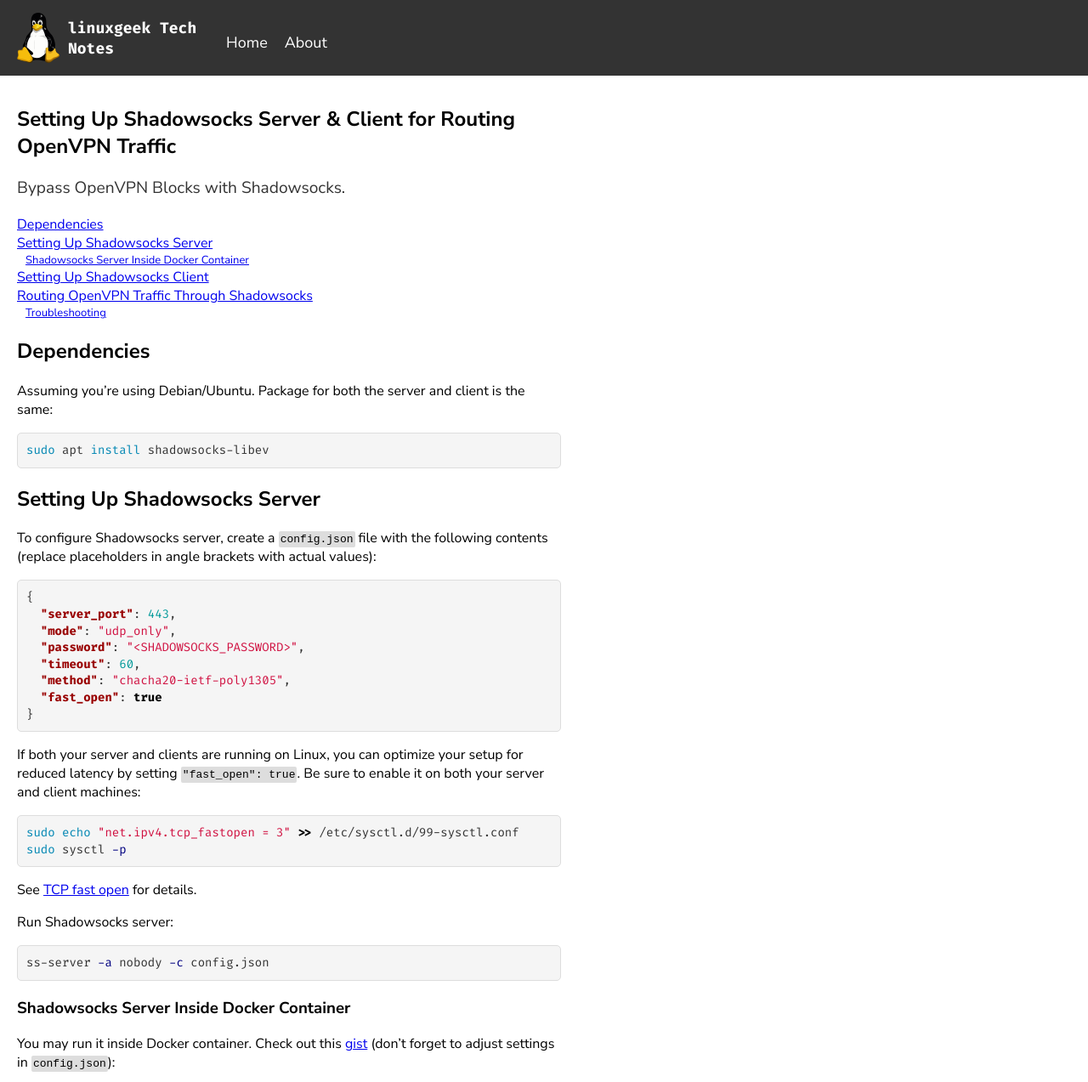
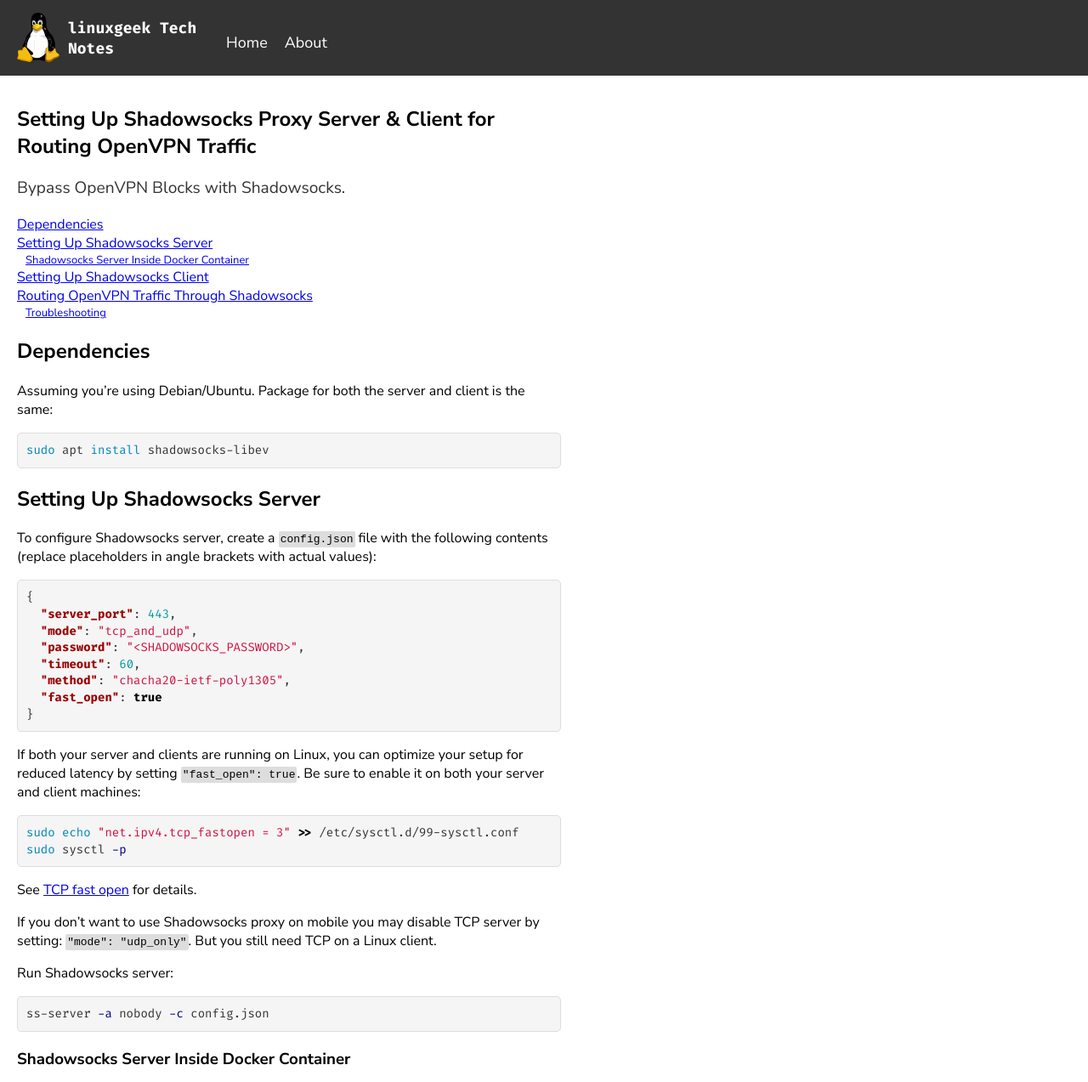
Before and after one commit to linuxgeek11/linuxgeek11.github.io, a Jekyll site: the page built from _posts/2023-11-02-shadowsocks-openvpn.md, in a window 1280 px wide, cut to the strip 0-1273 px from the top of the page. Shown: the whole strip at 85% size. Built offline with Jekyll 4.4.1, drawn with Linux system fonts in a browser that asks for light colours; comment, search, counter and statistics services are not loaded; the table of contents is made by our own code; some of the changed text lies outside the part shown.

````diff
--- a/Gemfile
+++ b/Gemfile
@@ -1,5 +1,6 @@
 source 'https://rubygems.org'
 group :jekyll_plugins do
+  gem "jekyll-archives"
   gem "github-pages"
   gem "jekyll-github-metadata"
   gem "jekyll"
--- a/_config.yml
+++ b/_config.yml
@@ -8,6 +8,7 @@ plugins:
   - jekyll-seo-tag
   - jekyll-sitemap
   - jekyll-feed
+  - jekyll-archives
 
 toc:
   min_level: 1
@@ -20,3 +21,9 @@ repository: linuxgeek11/linuxgeek11.github.io
 author:
   name: linuxgeek
   url: https://github.com/linuxgeek11
+
+jekyll-archives:
+  enabled: [tags]
+  layout: 'tag'
+  permalinks:
+    tag: '/tag/:name/'
--- a/_layouts/post.html
+++ b/_layouts/post.html
@@ -8,19 +8,19 @@ layout: grid
   <p class="tagline">{{ page.description }}</p>
 
   {% if page.toc %}
-      {% toc %}
+    {% toc %}
   {% endif %}
 
   {{ content }}
 
   <hr>
 
-  <time>Published: {{ page.date | date: "%Y-%m-%d" }}</time>
+  <time>Published: {{ page.date | date: "%b %-d, %Y" }}</time>
 
   {% if page.tags %}
     <div class="tags-block">
       {% for item in page.tags %}
-        <div class="tag" rel="tag">{{ item }}</div>
+        <a class="tag" rel="tag" href="/tag/{{ item | slugify: 'latin' }}">{{ item }}</a>
       {% endfor %}
     </div>
   {% endif %}
--- a/_posts/2023-11-02-shadowsocks-openvpn.md
+++ b/_posts/2023-11-02-shadowsocks-openvpn.md
@@ -1,6 +1,6 @@
 ---
 layout: post
-title: "Setting Up Shadowsocks Server & Client for Routing OpenVPN Traffic"
+title: "Setting Up Shadowsocks Proxy Server & Client for Routing OpenVPN Traffic"
 description: "Bypass OpenVPN Blocks with Shadowsocks."
 toc: true
 tags:
@@ -8,6 +8,7 @@ tags:
   - Ubuntu
   - Linux
   - Shadowsocks
+  - Proxy
   - OpenVPN
   - VPN
   - Censorship
@@ -32,7 +33,7 @@ To configure Shadowsocks server, create a `config.json` file with the following
 ```json
 {
   "server_port": 443,
-  "mode": "udp_only",
+  "mode": "tcp_and_udp",
   "password": "<SHADOWSOCKS_PASSWORD>",
   "timeout": 60,
   "method": "chacha20-ietf-poly1305",
@@ -48,6 +49,8 @@ sudo sysctl -p
 ```
 
 See [TCP fast open](https://github.com/shadowsocks/shadowsocks/wiki/TCP-Fast-Open) for details.
+
+If you don't want to use Shadowsocks proxy on mobile you may disable TCP server by setting: `"mode": "udp_only"`. But you still need TCP on a Linux client.
 
 Run Shadowsocks server:
 
@@ -143,3 +146,4 @@ References:
 * [TCP Fast Open](https://github.com/shadowsocks/shadowsocks/wiki/TCP-Fast-Open)
 * [Optimizing Shadowsocks](https://github.com/shadowsocks/shadowsocks/wiki/Optimizing-Shadowsocks)
 * [OpenVPN MTU: Finding The Correct Settings](https://www.thegeekpub.com/271035/openvpn-mtu-finding-the-correct-settings/)
+* [Android Shadowsocks client](https://play.google.com/store/apps/details?id=com.github.shadowsocks)
--- a/_sass/base.scss
+++ b/_sass/base.scss
@@ -13,8 +13,8 @@ body {
 }
 
 h1, h2, h3 {
-    font-family: $bodyFont;
-    font-weight: 700;
+  font-family: $bodyFont;
+  font-weight: 700;
 }
 
 hr {
@@ -32,15 +32,24 @@ hr {
 .tag {
   background-color: #333;
   color: #fff;
-  padding: 4px 7px;
-  border-radius: 5px;
-  font-size: 12px;
+  text-decoration: none;
+  padding: 4px;
+  border-radius: 3px;
+  border: 2px solid #333;
+}
+
+.tag:hover {
+  background-color: #eee;
+  color: #333;
+}
+
+.time {
+  font-size: smaller;
 }
 
 article time {
+  font-style: oblique;
   display: block;
-  font-size: 12px;
-  font-style: italic;
   margin-bottom: 10px;
 }
 
````
Also changed, not shown: _layouts/tag.html (added, +14 -0 lines), _posts/2023-11-13-bitcoin-blockchain-dir-nfs-network-share.md (added, +96 -0 lines), index.md (+1 -0 lines).
